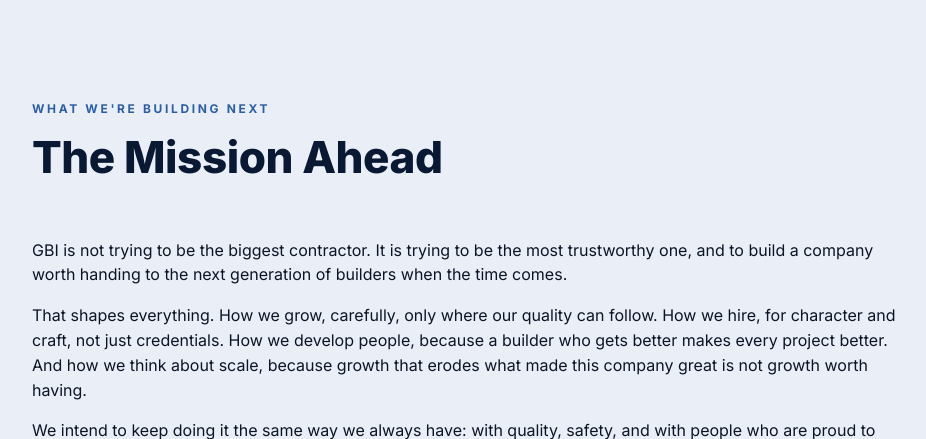
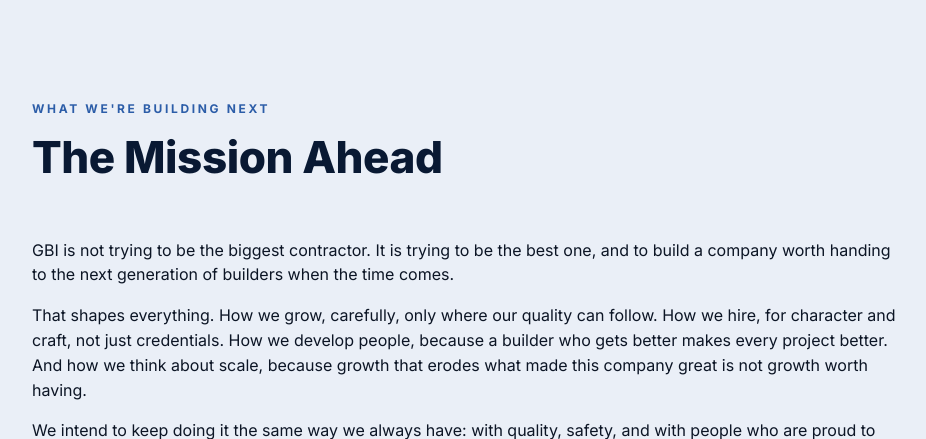
Before and after one commit to jjshaw14/gbi-website, a PHP site: page /about/our-story.php in a window 1280 px wide. Shown: the part 6061-6500 px from the top of the page, without its empty margins (176-1102 px from the left). Run offline with PHP 8.4, Linux system fonts and the light colour scheme.

Commit message:
Our Story Mission Ahead: 'most trustworthy' -> 'best'
Per client markup, confirmed by JJ 2026-08-27. Kept 'one' from the
original sentence structure ('the best one') to preserve grammar.

```diff
--- a/site/about/our-story.php
+++ b/site/about/our-story.php
@@ -231,7 +231,7 @@
 
     </div>
 
-    <p>GBI is not trying to be the biggest contractor. It is trying to be the most trustworthy one, and to build a company worth handing to the next generation of builders when the time comes.</p>
+    <p>GBI is not trying to be the biggest contractor. It is trying to be the best one, and to build a company worth handing to the next generation of builders when the time comes.</p>
 <p>That shapes everything. How we grow, carefully, only where our quality can follow. How we hire, for character and craft, not just credentials. How we develop people, because a builder who gets better makes every project better. And how we think about scale, because growth that erodes what made this company great is not growth worth having.</p>
 <p>We intend to keep doing it the same way we always have: with quality, safety, and with people who are proud to put their name on the work. We are Building our Futures and America Stronger.</p>
   </div>
```
